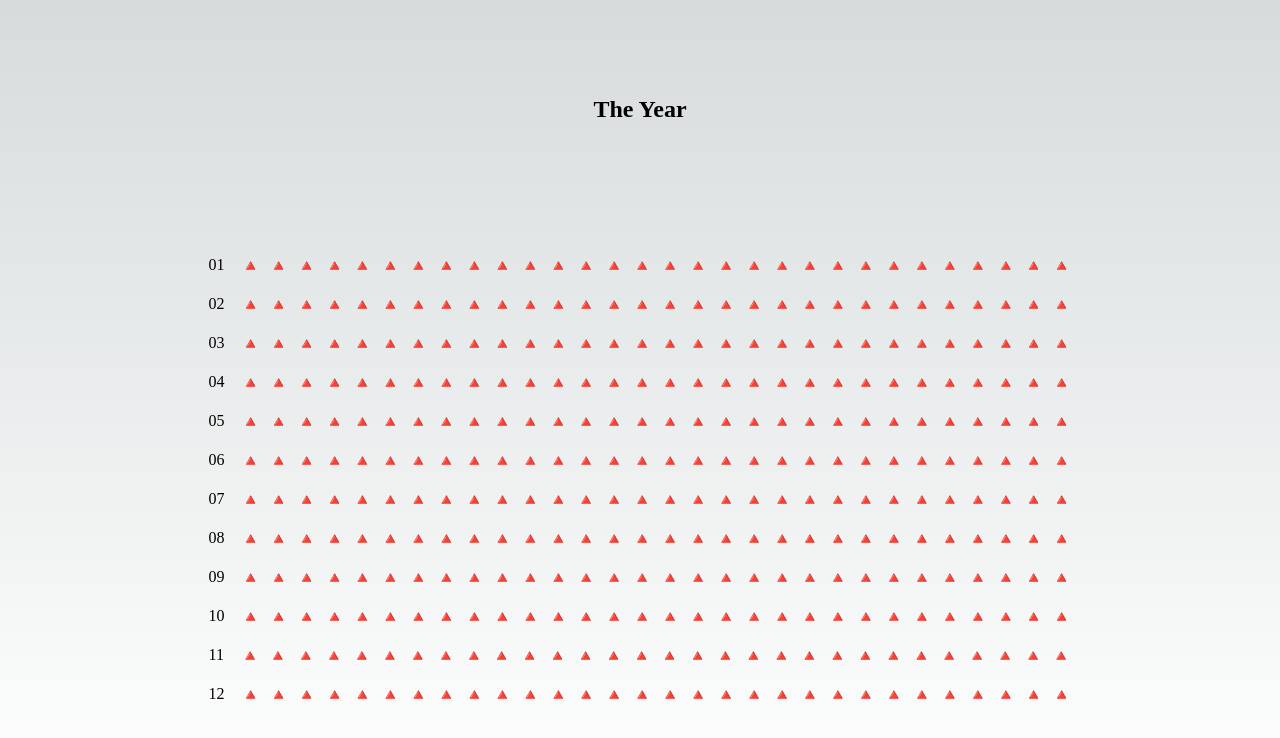
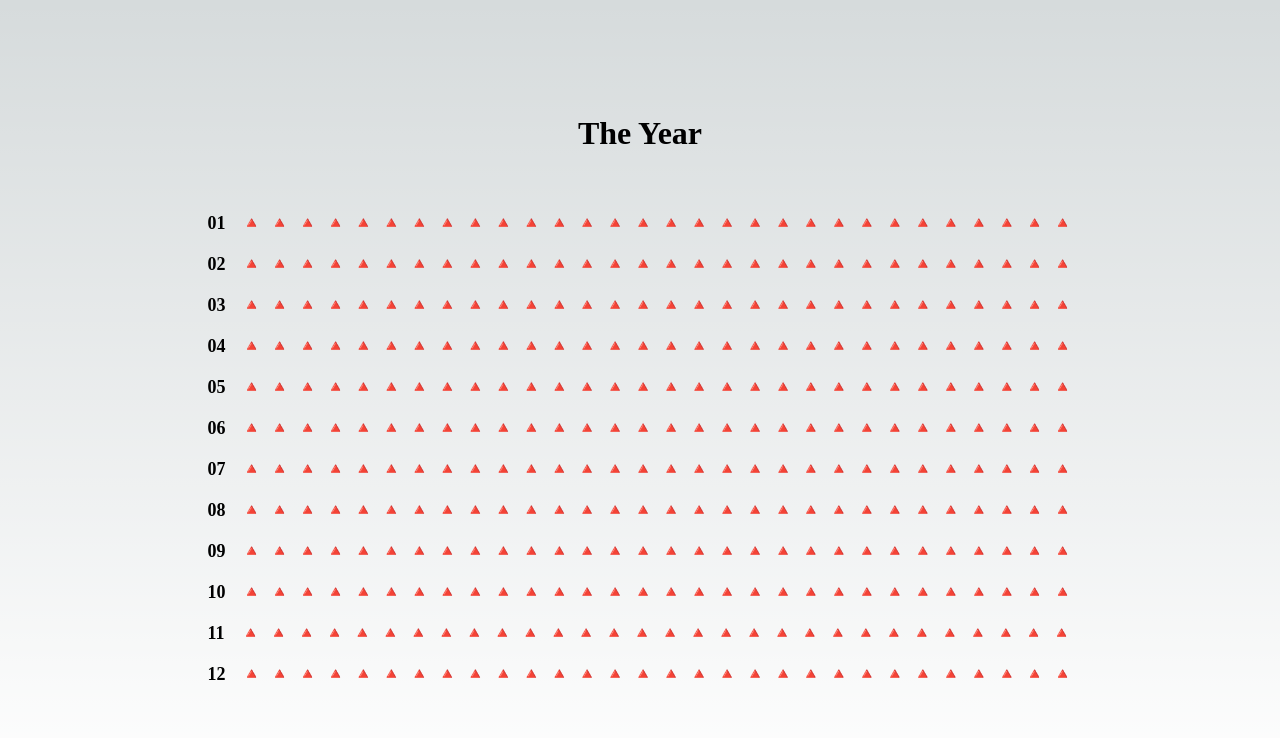
Before and after one commit to hehoku/the-year, a Next.js app: page / in a window 1280 px wide. Shown: the top 738 px of the page. Built offline with nearby package versions, Linux system fonts and the light colour scheme.

Commit message:
feat: adjust header and month name text size

```diff
--- a/src/app/page.module.css
+++ b/src/app/page.module.css
@@ -2,9 +2,9 @@
   align-items: center;
   display: flex;
   flex-direction: column;
-  justify-content: space-between;
+  justify-content: space-evenly;
   min-height: 100vh;
-  padding: 6rem;
+  padding: 4rem;
 }
 
 .description {
@@ -289,3 +289,14 @@
   gap: 8px;
   margin-left: 1em;
 }
+
+.monthName {
+  font-family: "Maple Mono SC NF";
+  font-size: 18px;
+  font-weight: bold;
+}
+
+.header {
+  font-size: xx-large;
+  font-weight: bolder;
+}
--- a/src/app/page.tsx
+++ b/src/app/page.tsx
@@ -7,12 +7,14 @@ const inter = Inter({ subsets: ["latin"] });
 export default function Home() {
   return (
     <main className={styles.main}>
-      <h2>The Year</h2>
+      <h2 className={styles.header}>The Year</h2>
       <div className={styles.months}>
         {Array.from(Array(12).keys()).map((item) => {
           return (
             <div className={styles.monthItem} key={item}>
-              <span>{(item + 1).toString().padStart(2, "0")}</span>
+              <span className={styles.monthName}>
+                {(item + 1).toString().padStart(2, "0")}
+              </span>
               <div className={styles.days}>
                 {Array.from(Array(30).keys()).map((item) => {
                   return <div key={item}>🔺</div>;
```
